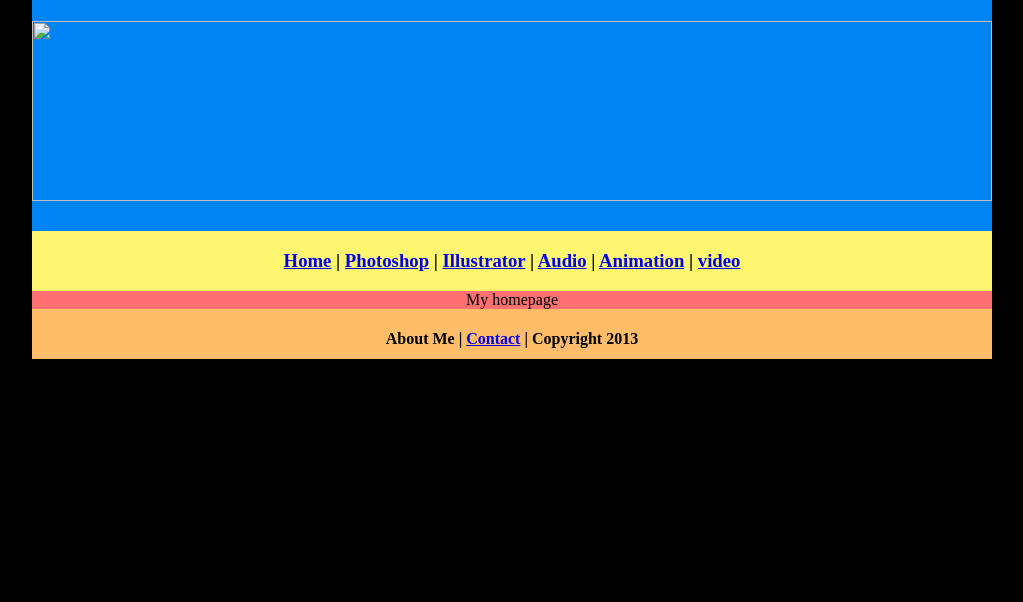
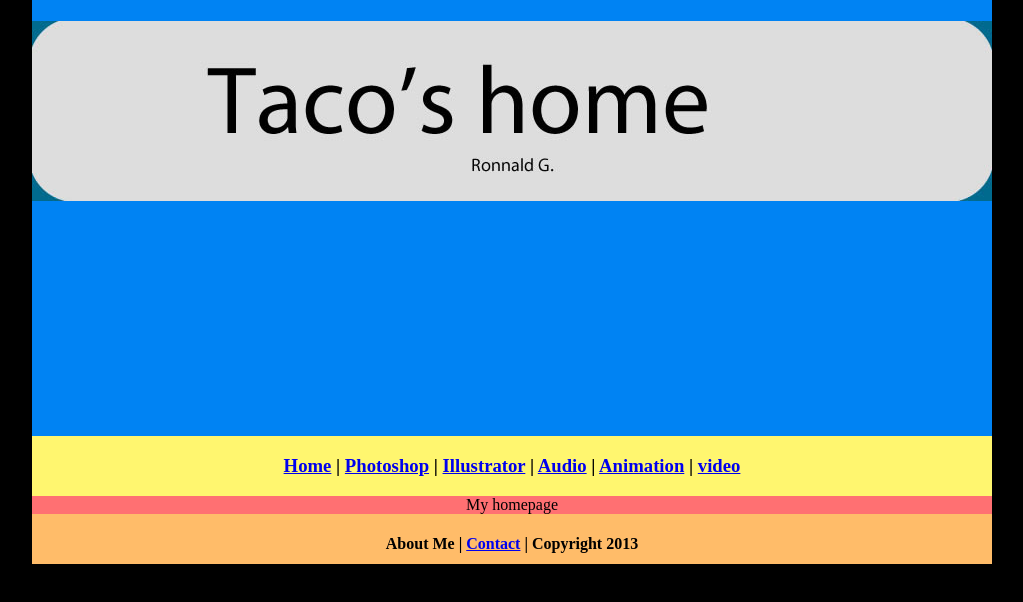
Before and after one commit to ItsMeWater/solidwater, a plain HTML site: page Website/Home.html in a window 1280 px wide. Shown: the whole page, without its empty margins (128-1151 px from the left). Drawn offline with Linux system fonts and the light colour scheme.

Commit message:
Add files via upload

```diff
--- a/Website/Home.html
+++ b/Website/Home.html
@@ -9,7 +9,7 @@
 <body>
 <div class="container">
   <div class="header">
-    <h1><img src="../Images/Editing/Homepagebanner.jpg" width="960" height="180" alt=""/></h1>
+    <h1><a href="Home.html"><img src="../Images/Homepagebanner.jpg" width="960" height="180" alt=""></a></h1>
   </div>
   <div class="nav">
     <h3><a href="Home.html">Home</a> | <a href="../Photoshop/index.html">Photoshop</a> | <a href="../illustrator/index.html">Illustrator</a> | <a href="../audio/index.html">Audio</a> | <a href="../animation/index.html">Animation</a> | <a href="../video/index.html">video</a></h3>
--- a/myCSS.css
+++ b/myCSS.css
@@ -17,7 +17,7 @@ body {
 	padding: 5;
 	float: left;
 	width: 100%;
-	height:  px;
+	height:  436px;
 
 }
 .nav {
```
Also changed, not shown: illustrator/Trippyilluminati.png (added), 1 other file.
